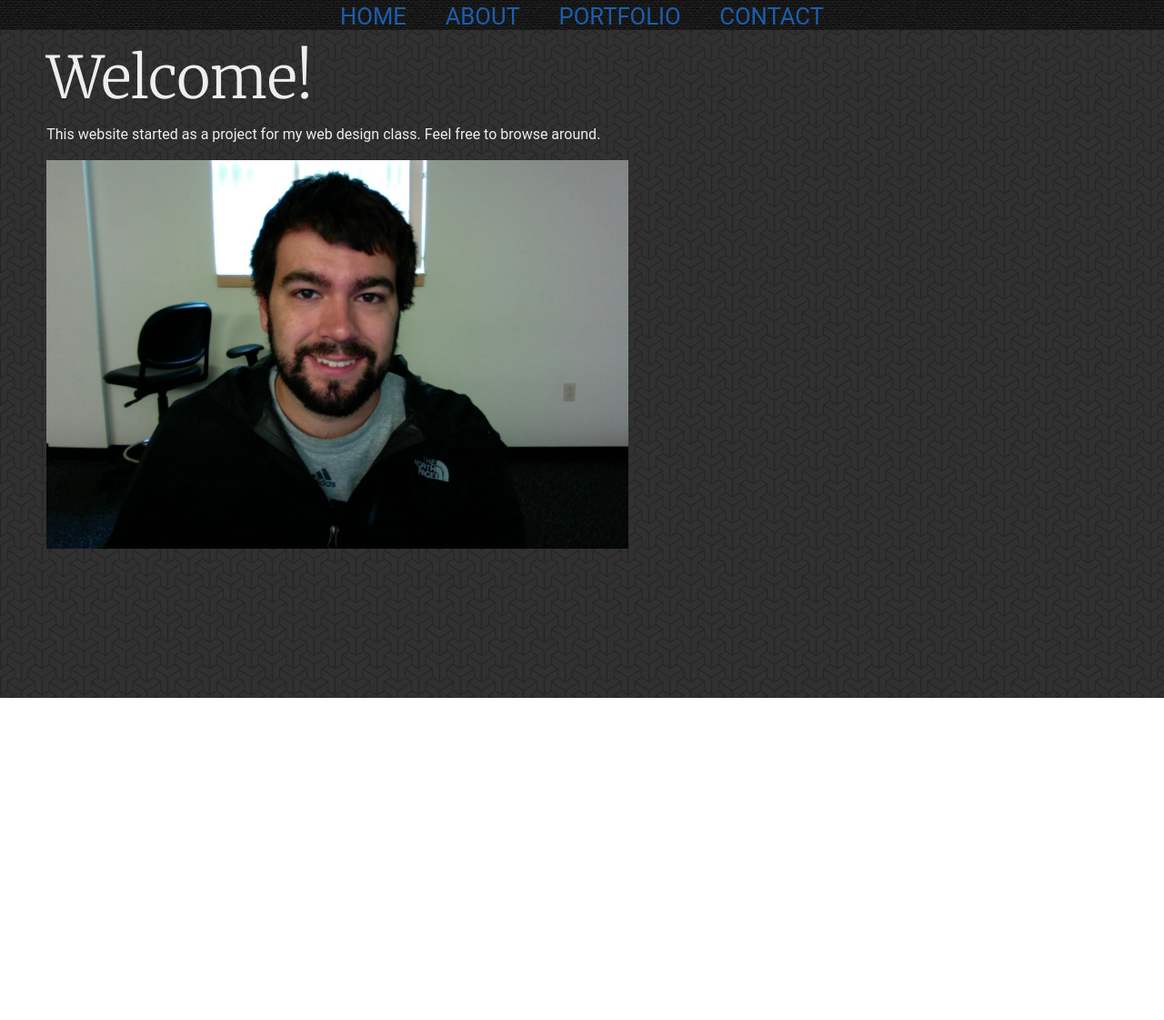
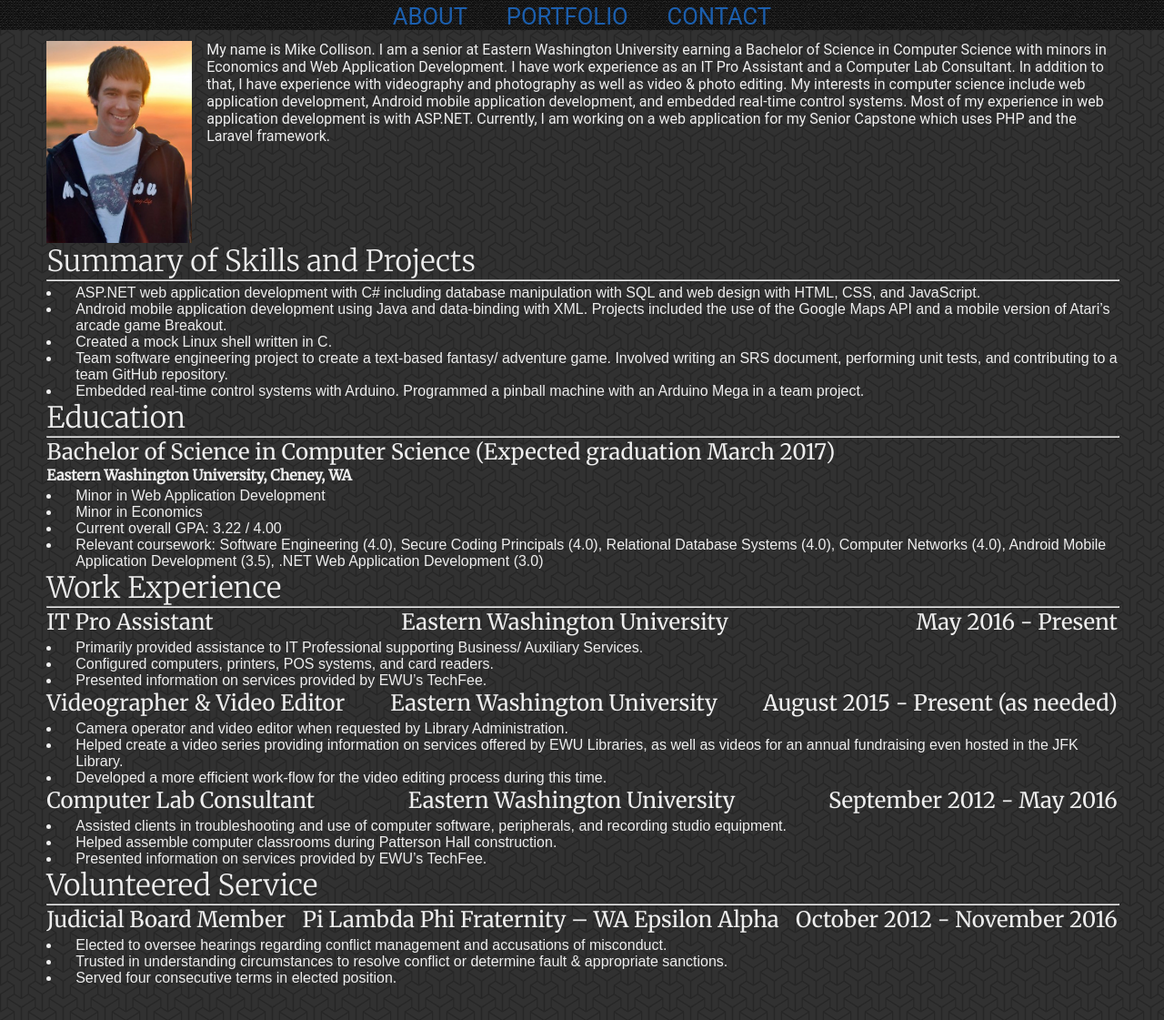
Before and after one commit to mikecollison/mikecollison.github.io, a plain HTML site: page index.html in a window 1280 px wide. Shown: the part 67-1188 px from the top of the page at 91% size. Before the commit the page ends 834 px from the top, so only its background shows below. Drawn offline with Linux system fonts and the light colour scheme.

Commit message:
Added classes to body

```diff
--- a/index.html
+++ b/index.html
@@ -2,25 +2,93 @@
 <html lang="en">
     <head>
         <meta charset="UTF-8">
-    <title>Mike Collison</title>
+        <title>About Me</title>
         <meta name="viewport" content="width=device-width, initial-scale=1">
         <link rel="stylesheet" href="css/normalize.css">
         <link rel="stylesheet" href="css/styles.css"/>
         </head>
-<body>
+    <body class="about">
     <nav id="navigation">
         <h1>Mike Collison</h1>
         <ul id="navigation">
-            <li><a href="index.html">Home</a></li>
-            <li><a href="about.html">About</a></li>
+            <li><a href="index.html">About</a></li>
             <li><a href="portfolio.html">Portfolio</a></li>
             <li><a href="contact.html">Contact</a></li>
         </ul>
     </nav>
-   <main>
-        <h1>Welcome!</h1>
-        <p>This website started as a project for my web design class. Feel free to browse around.</p>
-        <img src="img/mike1.jpg" alt="Mike">
+    <main id="resume">
+        <aside id="intro">
+            <img src="img/mike2.jpg" alt="Mike" id="mike_resume">
+            <p>My name is Mike Collison. I am a senior at Eastern Washington University earning a Bachelor of Science in Computer Science with minors in Economics and Web Application Development. I have work experience as an IT Pro Assistant and a Computer Lab Consultant. In addition to that, I have experience with videography and photography as well as video &amp; photo editing. My interests in computer science include web application development, Android mobile application development, and embedded real-time control systems. Most of my experience in web application development is with ASP.NET. Currently, I am working on a web application for my Senior Capstone which uses PHP and the Laravel framework.</p>
+        </aside>
+
+        <article>
+            <h2>Summary of Skills and Projects</h2>
+            <hr>
+            <ul>
+                <li>ASP.NET web application development with C# including database manipulation with SQL and web design with HTML, CSS, and JavaScript.</li>
+                <li>Android mobile application development using Java and data-binding with XML. Projects included the use of the Google Maps API and a mobile version of Atari’s arcade game Breakout.</li>
+                <li>Created a mock Linux shell written in C.</li>
+                <li>Team software engineering project to create a text-based fantasy/ adventure game. Involved writing an SRS document, performing unit tests, and contributing to a team GitHub repository.</li>
+                <li>Embedded real-time control systems with Arduino. Programmed a pinball machine with an Arduino Mega in a team project.</li>
+            </ul>
+            <h2>Education</h2>
+            <hr>
+            <h3>Bachelor of Science in Computer Science (Expected graduation March 2017)</h3>
+            <h4>Eastern Washington University, Cheney, WA</h4>
+            <ul>
+               <li>Minor in Web Application Development</li>
+               <li>Minor in Economics</li>
+               <li>Current overall GPA: 3.22 / 4.00</li>
+               <li>Relevant coursework: Software Engineering (4.0), Secure Coding Principals (4.0), Relational Database Systems (4.0), Computer Networks (4.0), Android Mobile Application Development (3.5), .NET Web Application Development (3.0)</li>
+            </ul>
+            <h2>Work Experience</h2>
+            <hr>
+            <div class="container">
+               <h3>IT Pro Assistant</h3>
+               <h3>Eastern Washington University</h3>
+               <h3>May 2016 - Present</h3>
+            </div>
+            <ul>
+                <li>Primarily provided assistance to IT Professional supporting Business/ Auxiliary Services.</li>
+                <li>Configured computers, printers, POS systems, and card readers.</li>
+                <li>Presented information on services provided by EWU’s TechFee.</li>
+            </ul>
+            <div class="container">
+                <h3>Videographer &amp; Video Editor</h3>
+                <h3>Eastern Washington University</h3>
+                <h3>August 2015 - Present (as needed)</h3>
+            </div>
+
+            <ul>
+                <li>Camera operator and video editor when requested by Library Administration.</li>
+                <li>Helped create a video series providing information on services offered by EWU Libraries, as well as videos for an annual fundraising even hosted in the JFK Library.</li>
+                <li>Developed a more efficient work-flow for the video editing process during this time.</li>
+            </ul>
+            <div class="container">
+                <h3>Computer Lab Consultant</h3>
+                <h3>Eastern Washington University</h3>
+                <h3>September 2012 - May 2016</h3>
+            </div>
+            <ul>
+                <li>Assisted clients in troubleshooting and use of computer software, peripherals, and recording studio equipment.</li>
+                <li>Helped assemble computer classrooms during Patterson Hall construction.</li>
+                <li>Presented information on services provided by EWU’s TechFee.</li>
+            </ul>
+
+            <h2>Volunteered Service</h2>
+            <hr>
+               <div class="container">
+                   <h3>Judicial Board Member</h3>
+                   <h3>Pi Lambda Phi Fraternity – WA Epsilon Alpha</h3>
+                   <h3>October 2012 - November 2016</h3>
+               </div>
+            <ul>
+                <li>Elected to oversee hearings regarding conflict management and accusations of misconduct.</li>
+                <li>Trusted in understanding circumstances to resolve conflict or determine fault &amp; appropriate sanctions.</li>
+                <li>Served four consecutive terms in elected position.</li>
+            </ul>
+        </article>
     </main>
     </body>
 </html>
```
Also changed, not shown: about.html (+2 -3 lines), contact.html (+2 -3 lines), portfolio.html (+2 -3 lines). Lines whose indentation alone changed are shown as unchanged.
